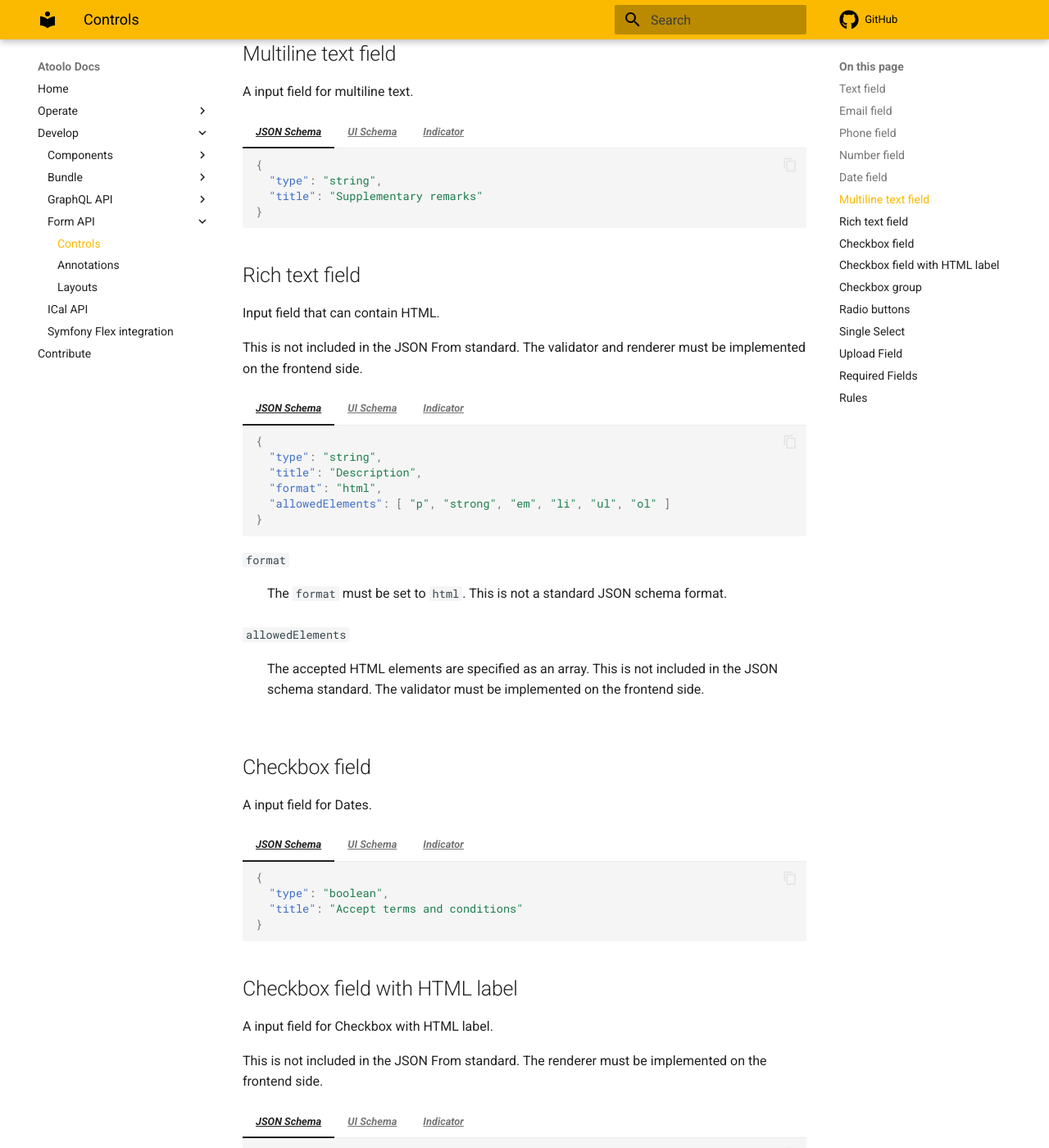
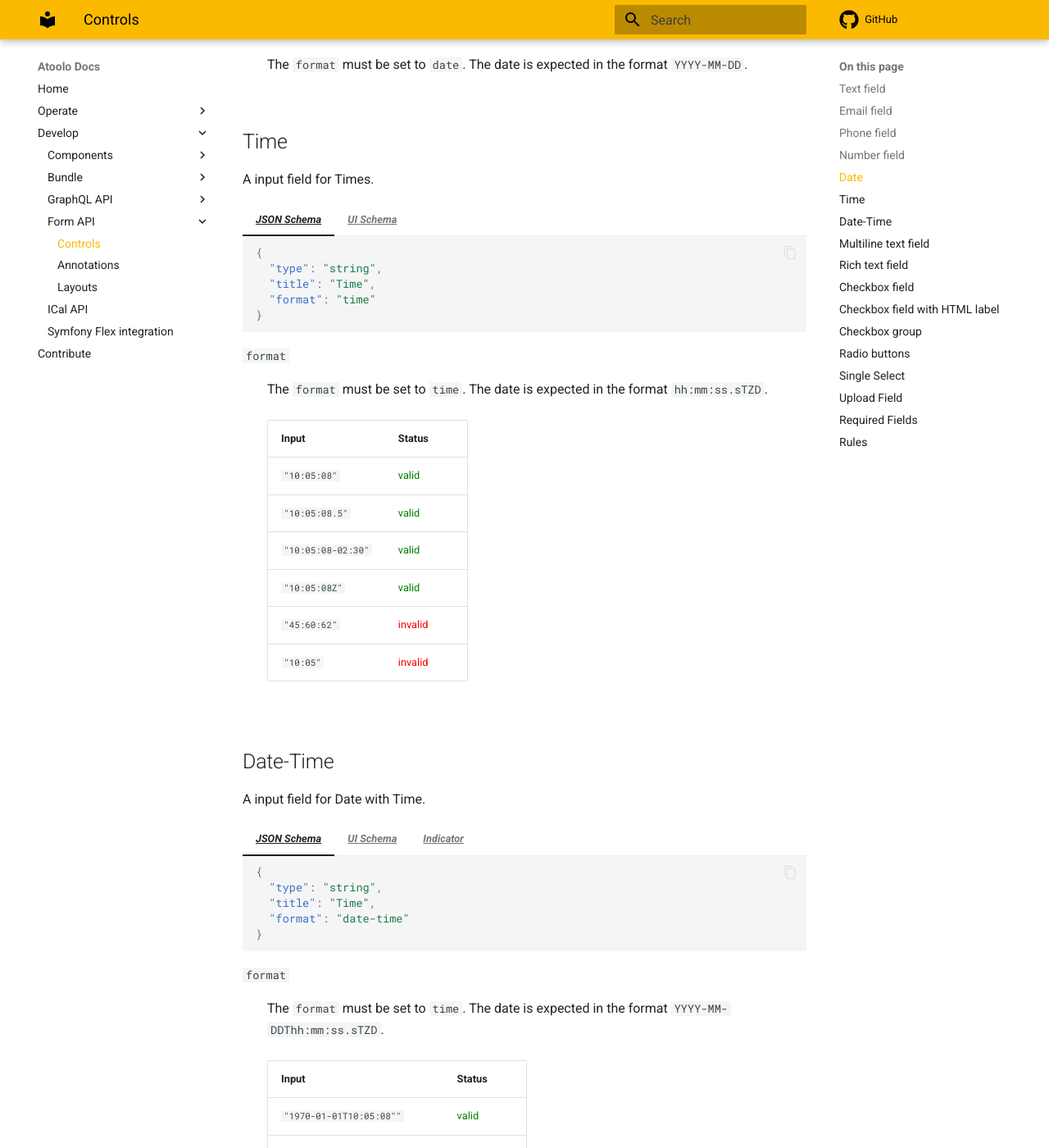
Before and after one commit to sitepark/atoolo-docs, an MkDocs documentation site: the page built from docs/develop/form/controls.md, in a window 1280 px wide and 1400 px high, scrolled down 1765 px. Shown: the whole window at 82% size. Built offline with MkDocs 1.6.1 and Material for MkDocs 9.7.7, drawn with Linux system fonts in a browser that asks for light colours; comment, search, counter and statistics services are not loaded; some of the changed text lies outside the part shown.

Commit message:
feat(form-api): add time, date-time Controls

````diff
--- a/docs/develop/form/controls.md
+++ b/docs/develop/form/controls.md
@@ -178,6 +178,100 @@ A input field for Dates.
       "format": "date"
     }
     ```
+
+    `format`
+    : The `format` must be set to `date`. The date is expected in the format `YYYY-MM-DD`.
+
+=== "UI Schema"
+
+    ```json
+    {
+      "type": "Control",
+      "scope": "#/properties/date",
+      "label": "Date",
+      "options": {
+        "autocomplete": "off",
+        "spaceAfter": true
+      }
+    }
+    ```
+
+    `autocomplete`
+    : The `autocomplete` attribute specifies whether a form field should have autocomplete enabled. This is not to be confused with the `autocomplete` attribute for `enum` and `oneOf` for the [Autocomplete Renderer](https://jsonforms.io/examples/autocomplete).
+    This attribute can be used to set the HTML `autocomplete` attribute as described [here](https://html.spec.whatwg.org/multipage/form-control-infrastructure.html#autofill). The React standard renderer does not evaluate this.
+
+    `spaceAfter`
+    : Ensures that a space is inserted after the input field. The React standard renderer does not evaluate this.
+
+## Time
+
+A input field for Times.
+
+=== "JSON Schema"
+
+    ```json
+    {
+      "type": "string",
+      "title": "Time",
+      "format": "time"
+    }
+    ```
+
+    `format`
+    : The `format` must be set to `time`. The date is expected in the format `hh:mm:ss.sTZD`.
+    : | Input | Status |
+     | ----- | ------ |
+     | `"10:05:08"` | <span style="color:green">valid</div>  |
+     | `"10:05:08.5"` | <span style="color:green">valid</div>  |
+     | `"10:05:08-02:30"` | <span style="color:green">valid</div>  |
+     | `"10:05:08Z"` | <span style="color:green">valid</div>  |
+     | `"45:60:62"` | <span style="color:red">invalid</div>  |
+     | `"10:05"` | <span style="color:red">invalid</div>  |
+
+=== "UI Schema"
+
+    ```json
+    {
+      "type": "Control",
+      "scope": "#/properties/date",
+      "label": "Date",
+      "options": {
+        "autocomplete": "off",
+        "spaceAfter": true
+      }
+    }
+    ```
+
+    `autocomplete`
+    : The `autocomplete` attribute specifies whether a form field should have autocomplete enabled. This is not to be confused with the `autocomplete` attribute for `enum` and `oneOf` for the [Autocomplete Renderer](https://jsonforms.io/examples/autocomplete).
+    This attribute can be used to set the HTML `autocomplete` attribute as described [here](https://html.spec.whatwg.org/multipage/form-control-infrastructure.html#autofill). The React standard renderer does not evaluate this.
+
+    `spaceAfter`
+    : Ensures that a space is inserted after the input field. The React standard renderer does not evaluate this.
+
+## Date-Time
+
+A input field for Date with Time.
+
+=== "JSON Schema"
+
+    ```json
+    {
+      "type": "string",
+      "title": "Time",
+      "format": "date-time"
+    }
+    ```
+
+    `format`
+    : The `format` must be set to `time`. The date is expected in the format `YYYY-MM-DDThh:mm:ss.sTZD`.
+    : | Input | Status |
+     | ----- | ------ |
+     | `"1970-01-01T10:05:08""` | <span style="color:green">valid</div>  |
+     | `"1970-01-01T10:05:08.10"` | <span style="color:green">valid</div>  |
+     | `"1970-01-01T10:05:08+01:00"` | <span style="color:green">valid</div>  |
+     | `"1970-01-01"` | <span style="color:red">invalid</div>  |
+     | `"1970-01-01T10:05"` | <span style="color:red">invalid</div>  |
 
 === "UI Schema"
 
````
Also changed, not shown: other parts of docs/develop/form/controls.md (+1 -1 lines).
